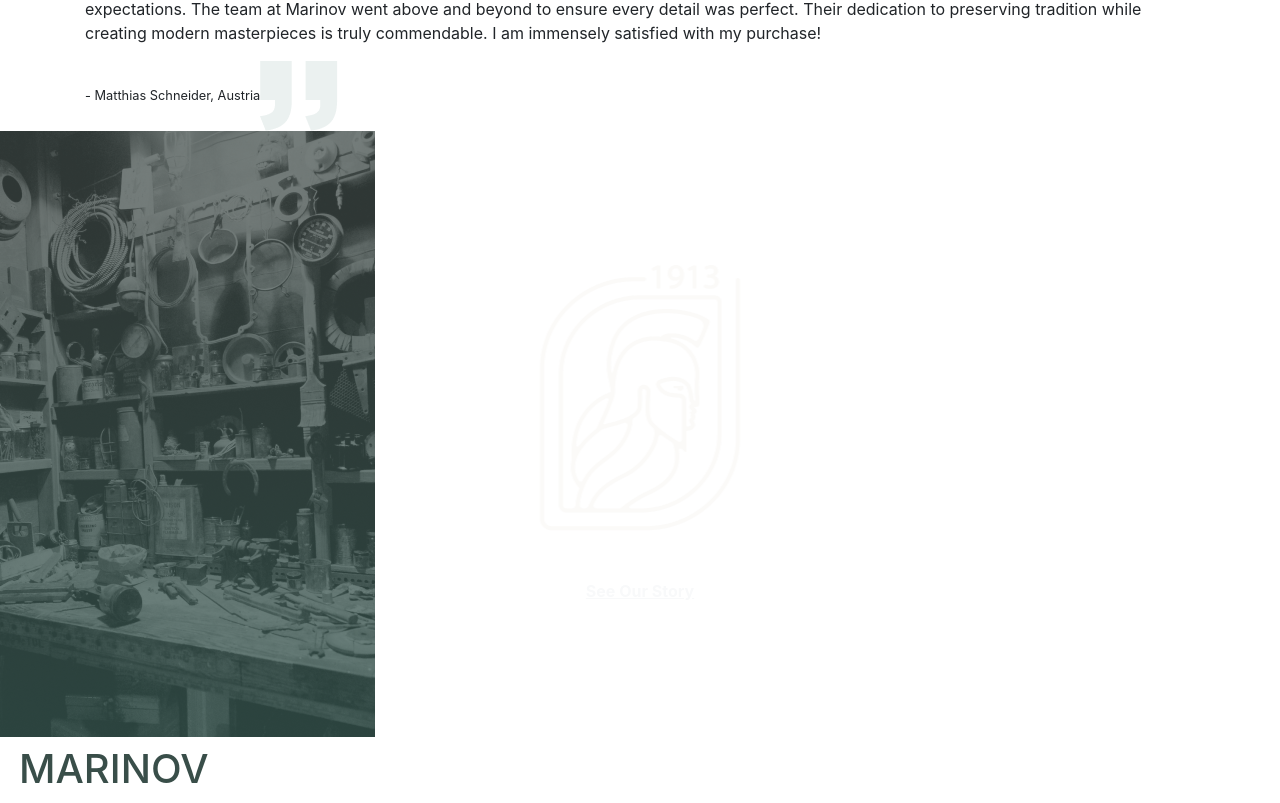
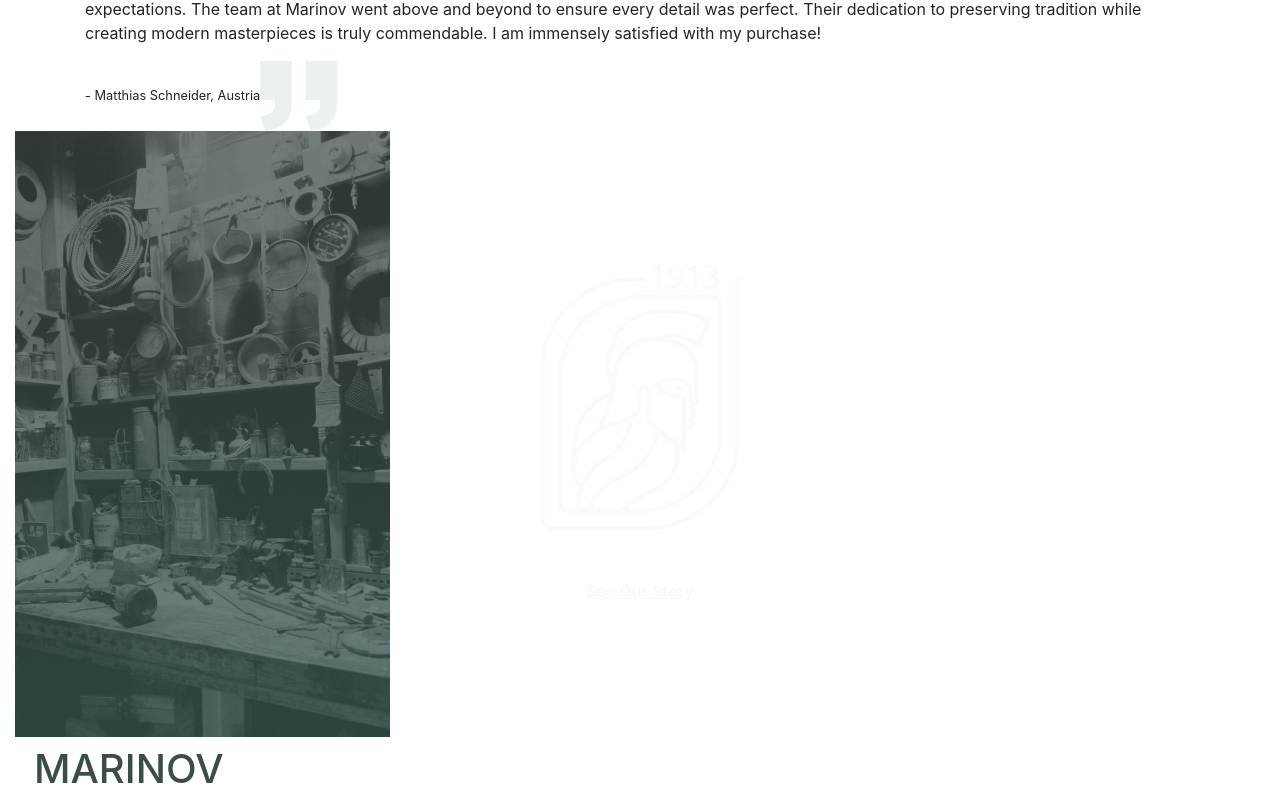
Before and after one commit to DimitarHristovski/Marinov-jewelry, a Next.js app: page / in a window 1280 px wide. Shown: the part 5077-5880 px from the top of the page. Built offline with nearby package versions, Linux system fonts and the light colour scheme; data requests are answered from the project's data file; a web font is replaced by a local one.

Commit message:
fix footer

```diff
--- a/src/components/Footer.tsx
+++ b/src/components/Footer.tsx
@@ -3,7 +3,7 @@
 
 const Footer = () => {
   return (
-    <div className="text-darkgreen">
+    <div className="text-darkgreen col-12 ">
       <div className="row">
         <div className="col-12 position-relative  ">
           <div className="position-absolute d-flex flex-column content-display align-content-around ">
```
